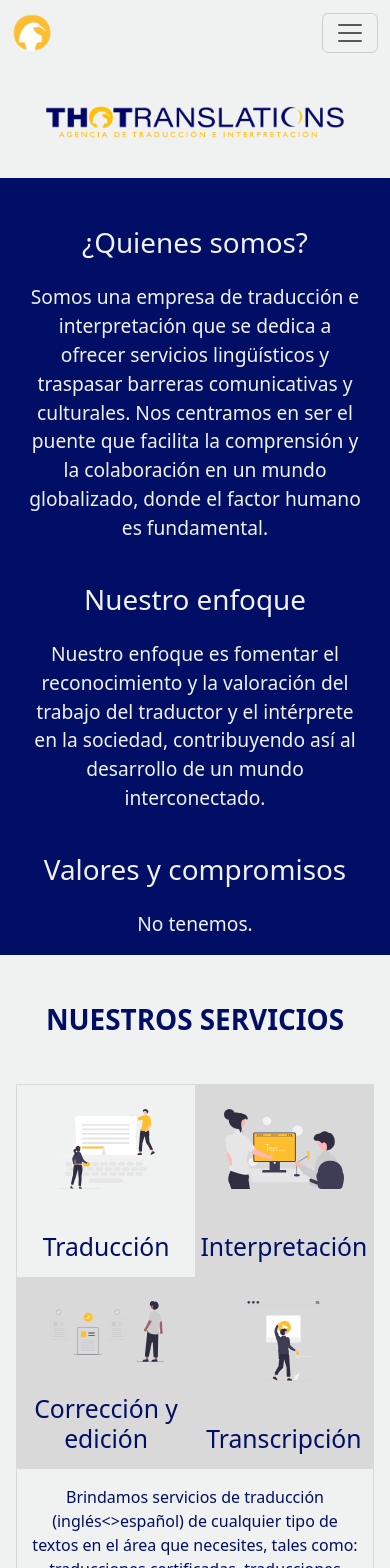
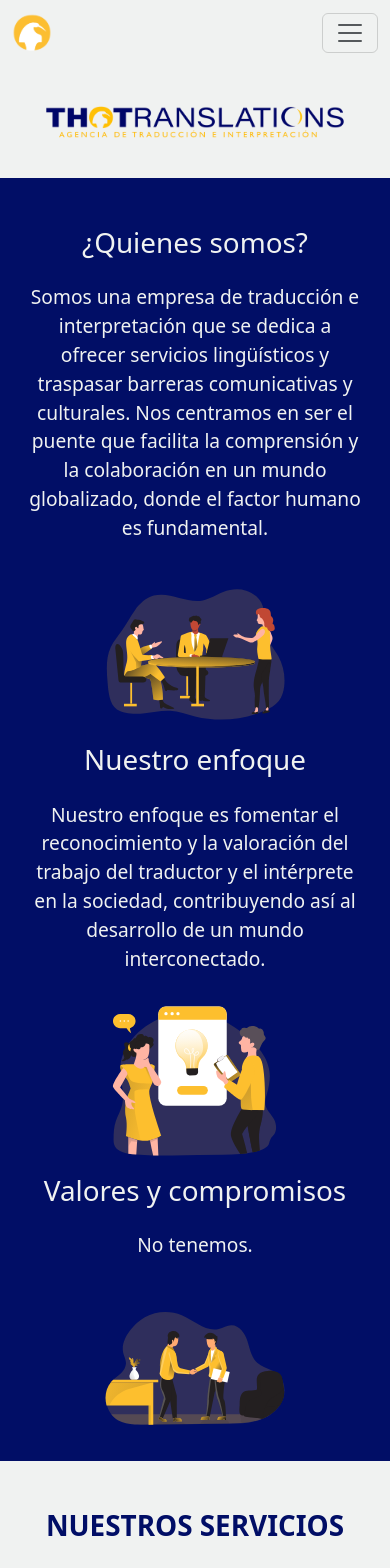
Before and after one commit to GagogoDev/ThotranslationsReact, a React (Vite) app: page / in a window 390 px wide. Shown: the top 1568 px of the page. Built offline with nearby package versions, Linux system fonts and the light colour scheme.

Commit message:
Mejoras y correcciones visuales generales

```diff
--- a/src/assets/translations/es/global.json
+++ b/src/assets/translations/es/global.json
@@ -57,7 +57,7 @@
             "interpretacion_detail_3": "+7 hablantes"
         },
         "cotizar": "COTIZAR",
-        "descuento": "¡DESCUENTO POR PRIMER CLIENTE!"
+        "descuento": "¡DESCUENTO POR PRIMER ENCARGO!"
     },
     "proceso": {
         "titulo": "NUESTRO PROCESO",
--- a/src/components/sections/Nosotros.jsx
+++ b/src/components/sections/Nosotros.jsx
@@ -18,27 +18,27 @@ export const Nosotros = () => {
     return (
         <>
             {/* Quienes somos */}
-            <div className="row d-flex align-items-center text-center">
-                <div className="col-md-7 col-lg-8 justify-content-center">
-                    <h1 className="d-block mb-4">
+            <div className="row d-flex align-items-center justify-content-center text-center">
+                <div className="col-12 col-md-7 col-lg-8 justify-content-center">
+                    <h1 className="mb-4">
                         {t('nosotros.quienes_somos_titulo')}
                     </h1>
                     <p className="p-nosotros">
                         {t('nosotros.quienes_somos_texto')}
                     </p>
                 </div>
-                <div className="d-none d-md-block col-md-5 col-lg-4">
+                <div className="col-7 col-md-5 col-lg-4">
                     <img src={TeamMeeting} alt="TeamMeeting" />
                 </div>
             </div>
 
             {/* Nuestro enfoque */}
-            <div className="row d-flex align-items-center text-center mt-4 mt-md-0">
-                <div className="d-none d-md-block col-md-5 col-lg-4">
-                    <img src={TeamBrainstorming} alt="TeamBrainstorming" />
+            <div className="row d-flex align-items-center justify-content-center text-center">
+            <div className="order-1 order-md-0 col-7 col-md-5 col-lg-4">
+            <img src={TeamBrainstorming} alt="TeamBrainstorming" />
                 </div>
-                <div className="col-md-7 col-lg-8 justify-content-center">
-                    <h1 className="d-block mb-4">
+                <div className="col-12 col-md-7 col-lg-8 justify-content-center">
+                    <h1 className="mb-4">
                         {t('nosotros.nuestro_enfoque_titulo')}
                     </h1>
                     <p className="p-nosotros">
@@ -48,16 +48,16 @@ export const Nosotros = () => {
             </div>
 
             {/* Valores y compromisos */}
-            <div className="row d-flex align-items-center text-center mt-4 mt-md-0">
-                <div className="col-md-7 col-lg-8 justify-content-center">
-                    <h1 className="d-block mb-4">
+            <div className="row d-flex align-items-center justify-content-center text-center">
+                <div className="col-12 col-md-7 col-lg-8 justify-content-center">
+                    <h1 className="mb-4">
                         {t('nosotros.valores_y_compromisos_titulo')}
                     </h1>
                     <p className="p-nosotros">
                         {t('nosotros.valores_y_compromisos_texto')}
                     </p>
                 </div>
-                <div className="d-none d-md-block col-md-5 col-lg-4">
+                <div className="col-7 col-md-5 col-lg-4">
                     <img src={Handshake} alt="Handshake" />
                 </div>
             </div>
--- a/src/components/sections/Servicios.jsx
+++ b/src/components/sections/Servicios.jsx
@@ -53,7 +53,7 @@ export const Servicios = () => {
             <h1 className="text-center mb-5 servicios-title">
                 {t(`servicios.titulo`)}
             </h1>
-            <div className="row d-flex justify-content-center align-items-center text-center div-servicios">
+            <div className="row d-flex justify-content-center text-center div-servicios">
                 {services.map(({ id, image, title }) => {
                     return (
                         <div
```
